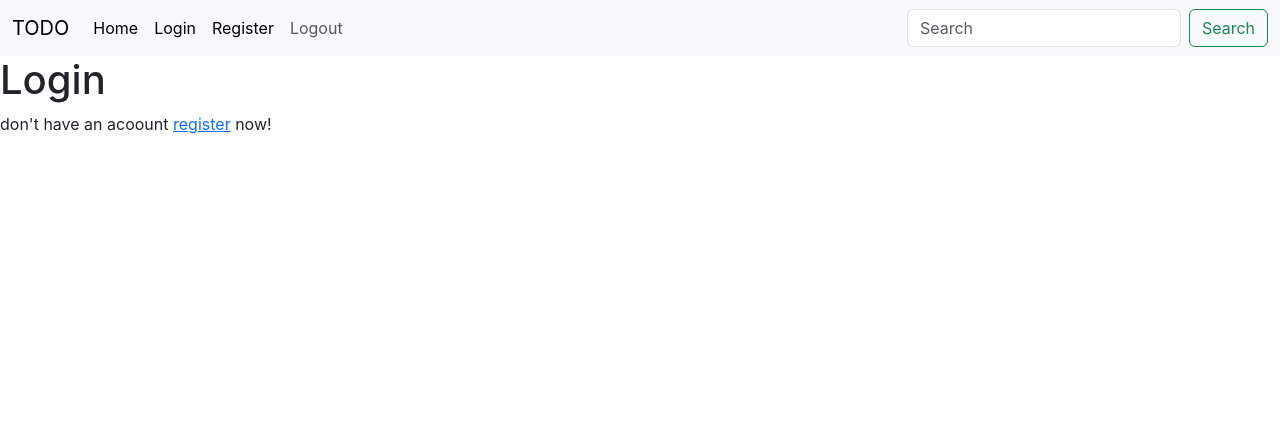
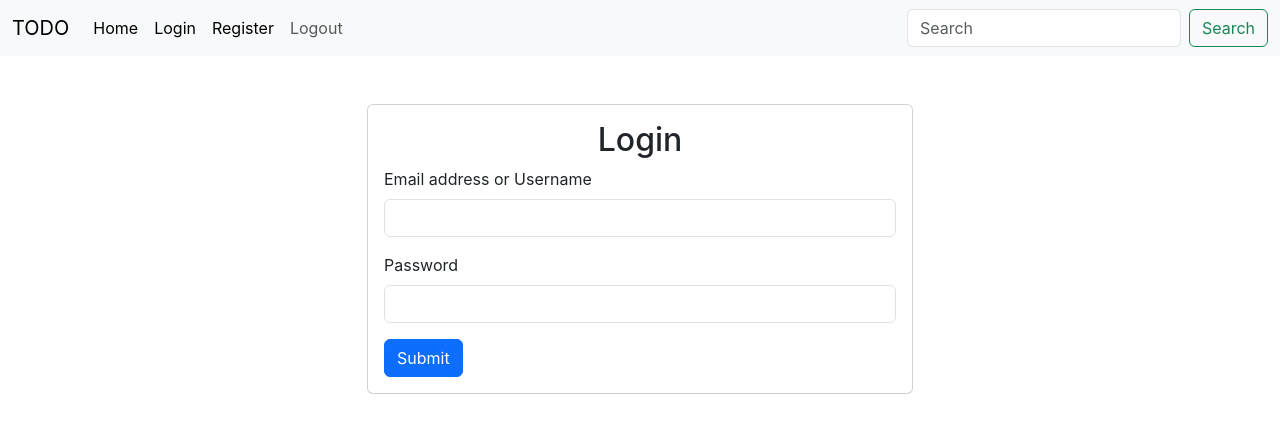
Before and after one commit to sheraz-ayman/TODO-React-ReactNative, a React (Create React App) app in the folder frontend/todo/: page /login in a window 1280 px wide. Shown: the top 432 px of the page. Built offline with nearby package versions, Linux system fonts and the light colour scheme.

Commit message:
Login api call

```diff
--- a/frontend/todo/package.json
+++ b/frontend/todo/package.json
@@ -13,10 +13,12 @@
     "@testing-library/react": "^13.4.0",
     "@testing-library/user-event": "^13.5.0",
     "axios": "^1.5.1",
+    "cors": "^2.8.5",
     "react": "^18.2.0",
     "react-dom": "^18.2.0",
     "react-router-dom": "^6.16.0",
     "react-scripts": "5.0.1",
+    "react-toastify": "^9.1.3",
     "web-vitals": "^2.1.4"
   },
   "scripts": {
--- a/frontend/todo/src/App.js
+++ b/frontend/todo/src/App.js
@@ -4,15 +4,20 @@ import Login from './pages/Login/Login';
 import Register from './pages/Register/Register';
 import Header from './components/partial/Header';
 import Home from './pages/Home/Home';
+import { useState } from 'react';
 
 function App() {
+
+  const info = localStorage.getItem('user');
+  const[user,setUser] = useState(JSON.parse(info))
+
   return (
     <>
     <BrowserRouter>
     <Header/>
     <Routes>
       <Route path='/' element={<Home/>}></Route>
-      <Route path='/login' element={<Login/>}></Route>
+      <Route path='/login' element={<Login user={user} setUser={setUser}/>}></Route>
       <Route path='/register' element={<Register/>}></Route>
     </Routes>
     </BrowserRouter>
--- /dev/null
+++ b/frontend/todo/src/config.js
@@ -0,0 +1 @@
+export const API_URL = 'http://192.168.100.8:8000'
--- a/frontend/todo/src/pages/Login/Login.js
+++ b/frontend/todo/src/pages/Login/Login.js
@@ -1,13 +1,108 @@
-import React from 'react'
-import { Link } from 'react-router-dom'
+import React,{useEffect, useState} from 'react';
+import { Link, useNavigate } from 'react-router-dom';
+import { login } from '../../services/api';
+import {ToastContainer, toast} from "react-toastify"
+import 'react-toastify/dist/ReactToastify.css'
 
-function Login() {
+function Login({user,setUser}) {
+  const navigation=useNavigate()
+
+  const [form,setForm]=useState({
+    username:'',
+    password:''
+  });
+
+  useEffect(()=>{
+    if(user){
+      navigation('/')
+    }
+  },[])
+
+  const [errors,setErrors]=useState(null)
+
+  const handleChange = (e) => {
+    setForm({ ...form,[e.target.name]:e.target.value})
+  }
+
+  const handleSubmit = async (e) => {
+    e.preventDefault();
+
+    const result = await login(form);
+
+    console.log("form", result);
+    setErrors(null);
+
+    if (result.status === 200) {
+      if (result.data.status === 200) {
+        localStorage.setItem('user', JSON.stringify(result.data.data));
+        navigation('/');
+        return;
+      }
+    }
+    if (result.data.status === 201) {
+      setErrors(result.data.data);
+      return;
+    }
+    if (result.data.status === 202) {
+      toast(result.data.message);
+      return;
+    }
+  };
+
   return (
-    <div>
-        <h1>Login</h1>
-        <p>don't have an acoount <Link to="/register">register</Link> now!</p>
+    <div className="container">
+      <ToastContainer/>
+      <div className="row justify-content-center mt-5">
+        <div className="col-md-6">
+          <div className="card">
+            <div className="card-body">
+              <h2 className="card-title text-center">Login</h2>
+              <form>
+                <div className="mb-3">
+                  <label htmlFor="exampleInputEmail1" className="form-label">
+                    Email address or Username
+                  </label>
+                  <input
+                    type="email"
+                    className="form-control"
+                    onChange={handleChange}
+                    name='username'
+                    id="exampleInputEmail1"
+                    aria-describedby="emailHelp"
+                  />
+                  {errors?.username &&(
+                    <div id="emailHelp" className="form-text">
+                    {errors.username.msg}
+                  </div>
+                  )}
+                </div>
+                <div className="mb-3">
+                  <label htmlFor="exampleInputPassword1" className="form-label">
+                    Password
+                  </label>
+                  <input
+                    type="password"
+                    className="form-control"
+                    id="exampleInputPassword1"
+                    onChange={handleChange}
+                    name='password'
+                  />
+                   {errors?.password &&(
+                    <div id="emailHelp" className="form-text">
+                    {errors.password.msg}
+                  </div>
+                  )}
+                </div>
+                <button type="submit" className="btn btn-primary" onClick={handleSubmit}>
+                  Submit
+                </button>
+              </form>
+            </div>
+          </div>
+        </div>
+      </div>
     </div>
-  )
+  );
 }
 
-export default Login
+export default Login;
--- /dev/null
+++ b/frontend/todo/src/services/api.js
@@ -0,0 +1,6 @@
+import axios from 'axios'
+import {LOGIN} from './apiConstants'
+
+export const login = async (data)=>{
+    return axios.post(LOGIN,data)
+}
--- /dev/null
+++ b/frontend/todo/src/services/apiConstants.js
@@ -0,0 +1,3 @@
+import { API_URL } from "../config";
+
+export const LOGIN=`${API_URL}/api/login`
```
Also changed, not shown: frontend/todo/src/utils/constants.js (added), 1 other file (tests, documents, lock files or other folders).
